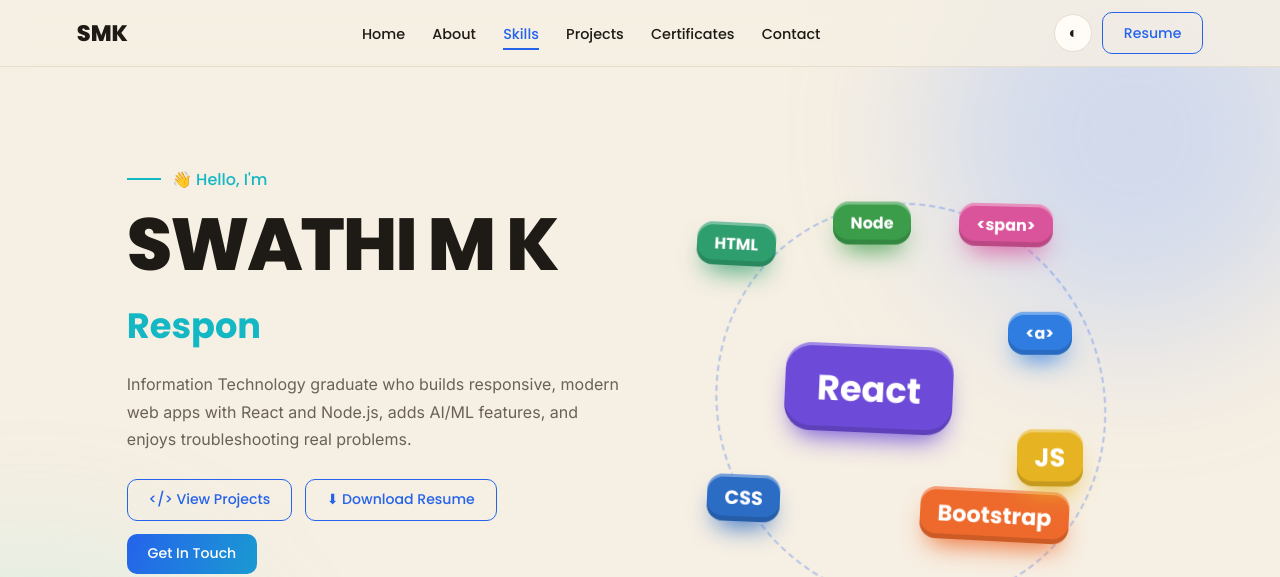
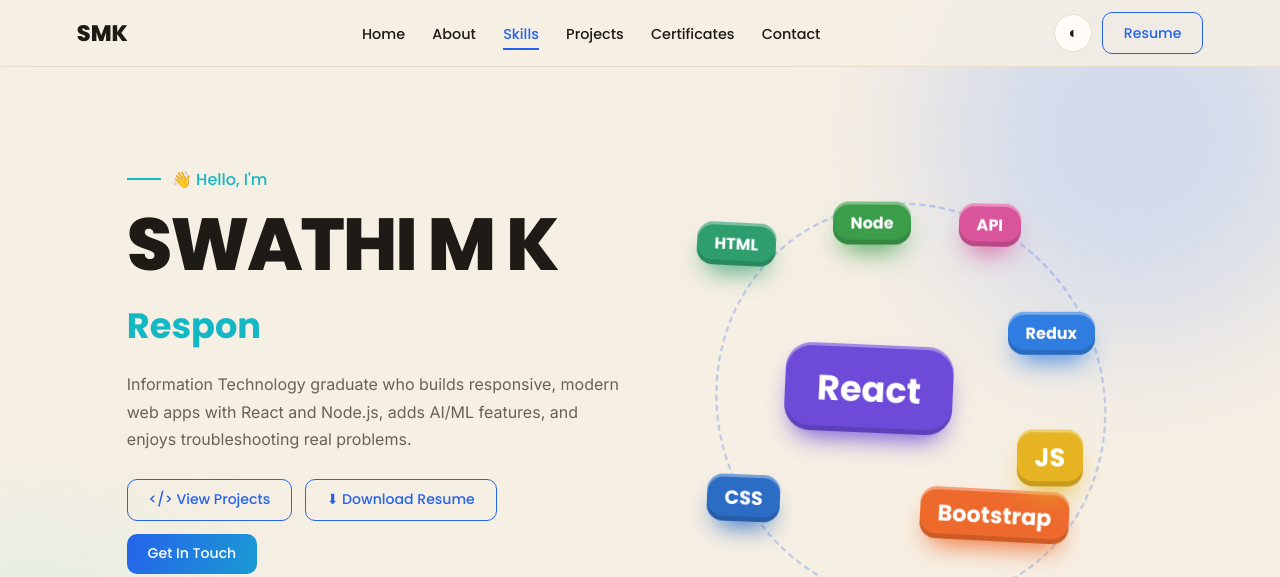
Before and after one commit to swathimk-151/Portfolio, a plain HTML site: page index.html in a window 1280 px wide. Shown: the top 577 px of the page. Drawn offline with Linux system fonts and the light colour scheme; animation ran at ten frames a second.

Commit message:
changed one file

```diff
--- a/index.html
+++ b/index.html
@@ -27,8 +27,8 @@
  <div class="stage" id="stage" aria-hidden="true">
   <div class="chip big" data-d="1.4" style="--x:24%;--y:40%;--c:#6d4bd8;--s:2.2rem;--dl:0s"><span>React</span></div>
   <div class="chip" data-d="1" style="--x:6%;--y:14%;--c:#2f9e6e;--dl:-1s">HTML</div>
-  <div class="chip" data-d="1.2" style="--x:60%;--y:8%;--c:#d9549a;--dl:-2s">&lt;span&gt;</div>
-  <div class="chip" data-d="0.8" style="--x:70%;--y:30%;--c:#2f7de0;--dl:-3s">&lt;a&gt;</div>
+  <div class="chip" data-d="1.2" style="--x:60%;--y:8%;--c:#d9549a;--dl:-2s">API</div>
+  <div class="chip" data-d="0.8" style="--x:70%;--y:30%;--c:#2f7de0;--dl:-3s">Redux</div>
   <div class="chip" data-d="1.6" style="--x:8%;--y:68%;--c:#2b6cc4;--s:1.2rem;--dl:-1.5s">CSS</div>
   <div class="chip" data-d="1.8" style="--x:52%;--y:72%;--c:#ee6a2c;--s:1.4rem;--dl:-.5s">Bootstrap</div>
   <div class="chip" data-d="1.1" style="--x:72%;--y:56%;--c:#e6b422;--s:1.6rem;--dl:-2.5s">JS</div>
```
